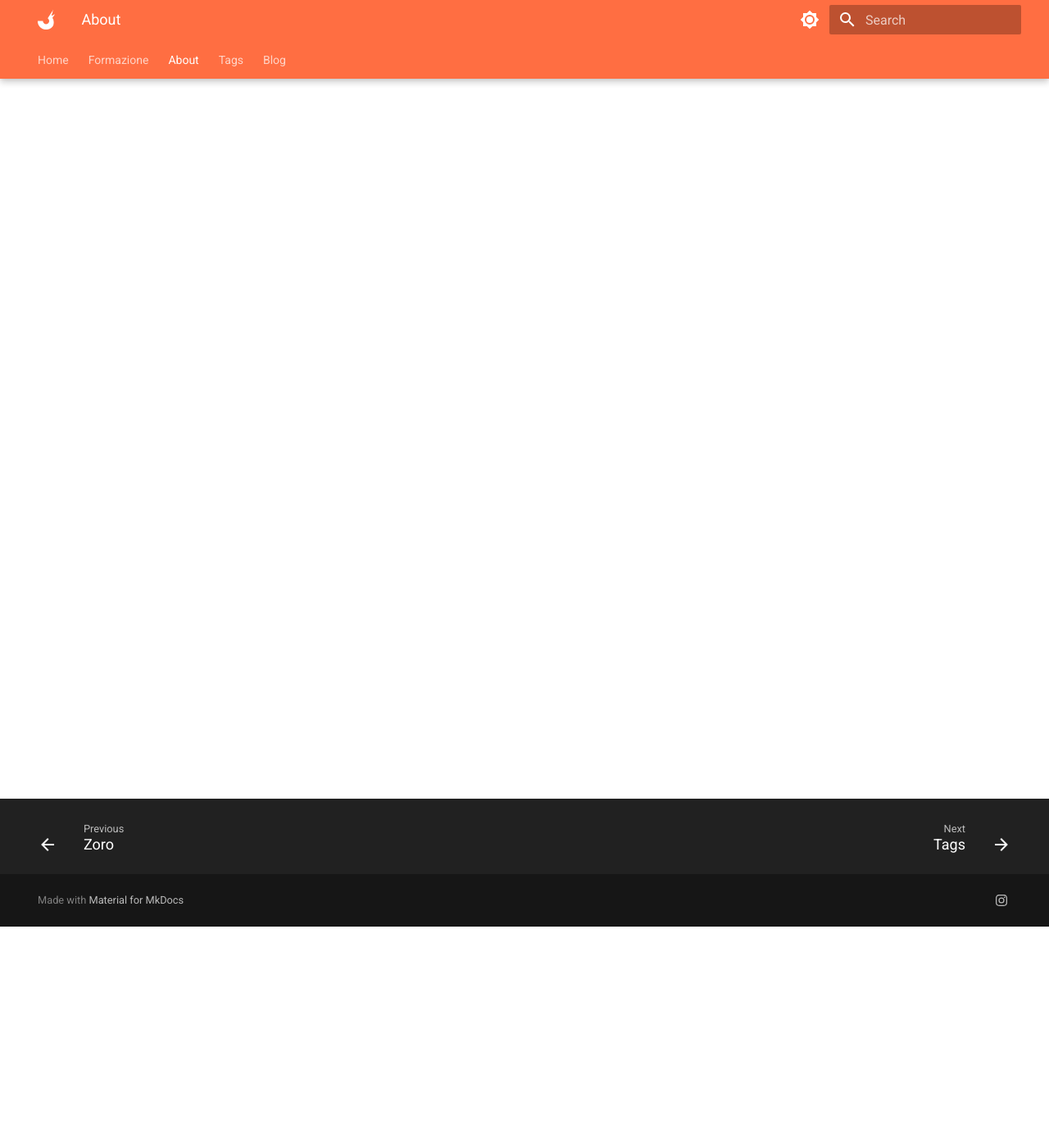
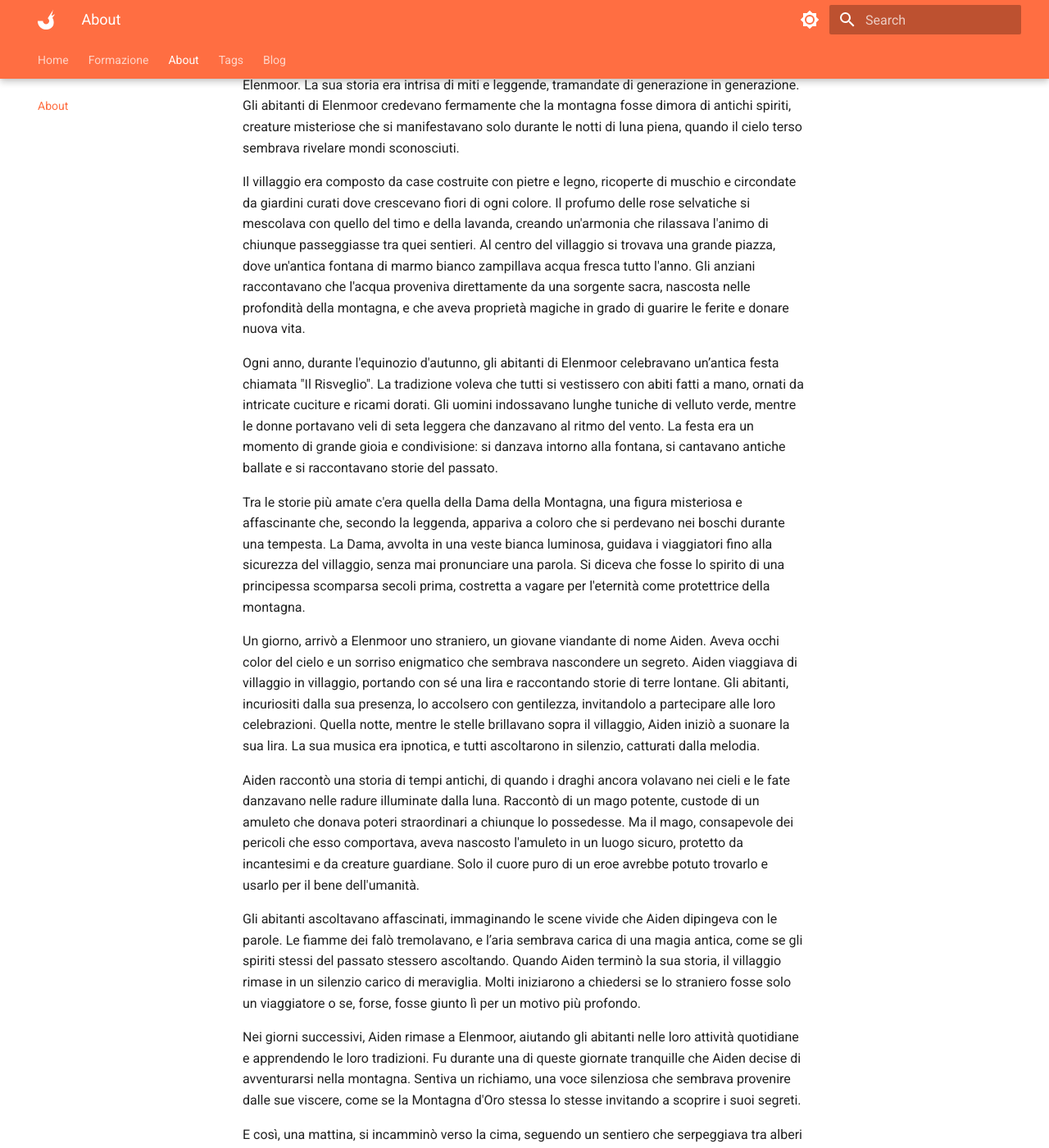
Before and after one commit to SamFollSF/GALAXY, an MkDocs documentation site: the page built from docs/about.md, in a window 1280 px wide and 1400 px high, scrolled down 270 px. Shown: the whole window at 82% size. Built offline with MkDocs 1.6.1 and Material for MkDocs 9.7.7, drawn with Linux system fonts in a browser that asks for light colours; some of the changed text lies outside the part shown.

Commit message:
poveroivan

```diff
--- a/docs/about.md
+++ b/docs/about.md
@@ -8,3 +8,23 @@ tags:
 # SamFollSF
 
 I'm a Cogliones
+
+Nella verdeggiante vallata della Montagna d'Oro, dove le cime innevate si stagliano maestose contro il cielo e i boschi fitti nascondono antichi segreti, vi era un piccolo villaggio chiamato Elenmoor. La sua storia era intrisa di miti e leggende, tramandate di generazione in generazione. Gli abitanti di Elenmoor credevano fermamente che la montagna fosse dimora di antichi spiriti, creature misteriose che si manifestavano solo durante le notti di luna piena, quando il cielo terso sembrava rivelare mondi sconosciuti.
+
+Il villaggio era composto da case costruite con pietre e legno, ricoperte di muschio e circondate da giardini curati dove crescevano fiori di ogni colore. Il profumo delle rose selvatiche si mescolava con quello del timo e della lavanda, creando un'armonia che rilassava l'animo di chiunque passeggiasse tra quei sentieri. Al centro del villaggio si trovava una grande piazza, dove un'antica fontana di marmo bianco zampillava acqua fresca tutto l'anno. Gli anziani raccontavano che l'acqua proveniva direttamente da una sorgente sacra, nascosta nelle profondità della montagna, e che aveva proprietà magiche in grado di guarire le ferite e donare nuova vita.
+
+Ogni anno, durante l'equinozio d'autunno, gli abitanti di Elenmoor celebravano un’antica festa chiamata "Il Risveglio". La tradizione voleva che tutti si vestissero con abiti fatti a mano, ornati da intricate cuciture e ricami dorati. Gli uomini indossavano lunghe tuniche di velluto verde, mentre le donne portavano veli di seta leggera che danzavano al ritmo del vento. La festa era un momento di grande gioia e condivisione: si danzava intorno alla fontana, si cantavano antiche ballate e si raccontavano storie del passato.
+
+Tra le storie più amate c'era quella della Dama della Montagna, una figura misteriosa e affascinante che, secondo la leggenda, appariva a coloro che si perdevano nei boschi durante una tempesta. La Dama, avvolta in una veste bianca luminosa, guidava i viaggiatori fino alla sicurezza del villaggio, senza mai pronunciare una parola. Si diceva che fosse lo spirito di una principessa scomparsa secoli prima, costretta a vagare per l'eternità come protettrice della montagna.
+
+Un giorno, arrivò a Elenmoor uno straniero, un giovane viandante di nome Aiden. Aveva occhi color del cielo e un sorriso enigmatico che sembrava nascondere un segreto. Aiden viaggiava di villaggio in villaggio, portando con sé una lira e raccontando storie di terre lontane. Gli abitanti, incuriositi dalla sua presenza, lo accolsero con gentilezza, invitandolo a partecipare alle loro celebrazioni. Quella notte, mentre le stelle brillavano sopra il villaggio, Aiden iniziò a suonare la sua lira. La sua musica era ipnotica, e tutti ascoltarono in silenzio, catturati dalla melodia.
+
+Aiden raccontò una storia di tempi antichi, di quando i draghi ancora volavano nei cieli e le fate danzavano nelle radure illuminate dalla luna. Raccontò di un mago potente, custode di un amuleto che donava poteri straordinari a chiunque lo possedesse. Ma il mago, consapevole dei pericoli che esso comportava, aveva nascosto l'amuleto in un luogo sicuro, protetto da incantesimi e da creature guardiane. Solo il cuore puro di un eroe avrebbe potuto trovarlo e usarlo per il bene dell'umanità.
+
+Gli abitanti ascoltavano affascinati, immaginando le scene vivide che Aiden dipingeva con le parole. Le fiamme dei falò tremolavano, e l’aria sembrava carica di una magia antica, come se gli spiriti stessi del passato stessero ascoltando. Quando Aiden terminò la sua storia, il villaggio rimase in un silenzio carico di meraviglia. Molti iniziarono a chiedersi se lo straniero fosse solo un viaggiatore o se, forse, fosse giunto lì per un motivo più profondo.
+
+Nei giorni successivi, Aiden rimase a Elenmoor, aiutando gli abitanti nelle loro attività quotidiane e apprendendo le loro tradizioni. Fu durante una di queste giornate tranquille che Aiden decise di avventurarsi nella montagna. Sentiva un richiamo, una voce silenziosa che sembrava provenire dalle sue viscere, come se la Montagna d'Oro stessa lo stesse invitando a scoprire i suoi segreti.
+
+E così, una mattina, si incamminò verso la cima, seguendo un sentiero che serpeggiava tra alberi secolari e ruscelli cristallini. La vegetazione divenne sempre più fitta, e presto Aiden si trovò immerso in una foresta così densa che la luce del sole faticava a penetrare tra i rami. Avanzò con cautela, il suono del vento e degli animali selvatici a fargli compagnia. Mentre camminava, sentiva come se ogni passo lo portasse sempre più vicino al cuore della montagna, come se ogni albero e ogni pietra custodissero segreti millenari.
+
+Dopo ore di cammino, Aiden giunse a una radura. Al centro vi era un’antica pietra scolpita, ricoperta di muschio e circondata da fiori bianchi. Incisa nella pietra c’era una scritta in una lingua sconosciuta, ma Aiden sentiva di capire il suo significato: era un messaggio di speranza, un invito a credere nella bontà e nel coraggio.
--- a/mkdocs.yml
+++ b/mkdocs.yml
@@ -8,7 +8,7 @@ theme:
     # Palette toggle for light mode
     - scheme: default
       primary: deep orange
-      accent: blue
+      accent: deep purple
       toggle:
         icon: material/brightness-7
         name: Switch to dark mode
@@ -16,7 +16,7 @@ theme:
     # Palette toggle for dark mode
     - scheme: slate
       primary: deep orange
-      accent: blue
+      accent: deep purple
       toggle:
         icon: material/brightness-4
         name: Switch to light mode
@@ -37,6 +37,9 @@ theme:
     - search.highlight
     - search.share
     - content.code.copy
+    - header.autohide
+    - navigation.instant
+    - navigation.instant.progress
 
 
 plugins:
```
